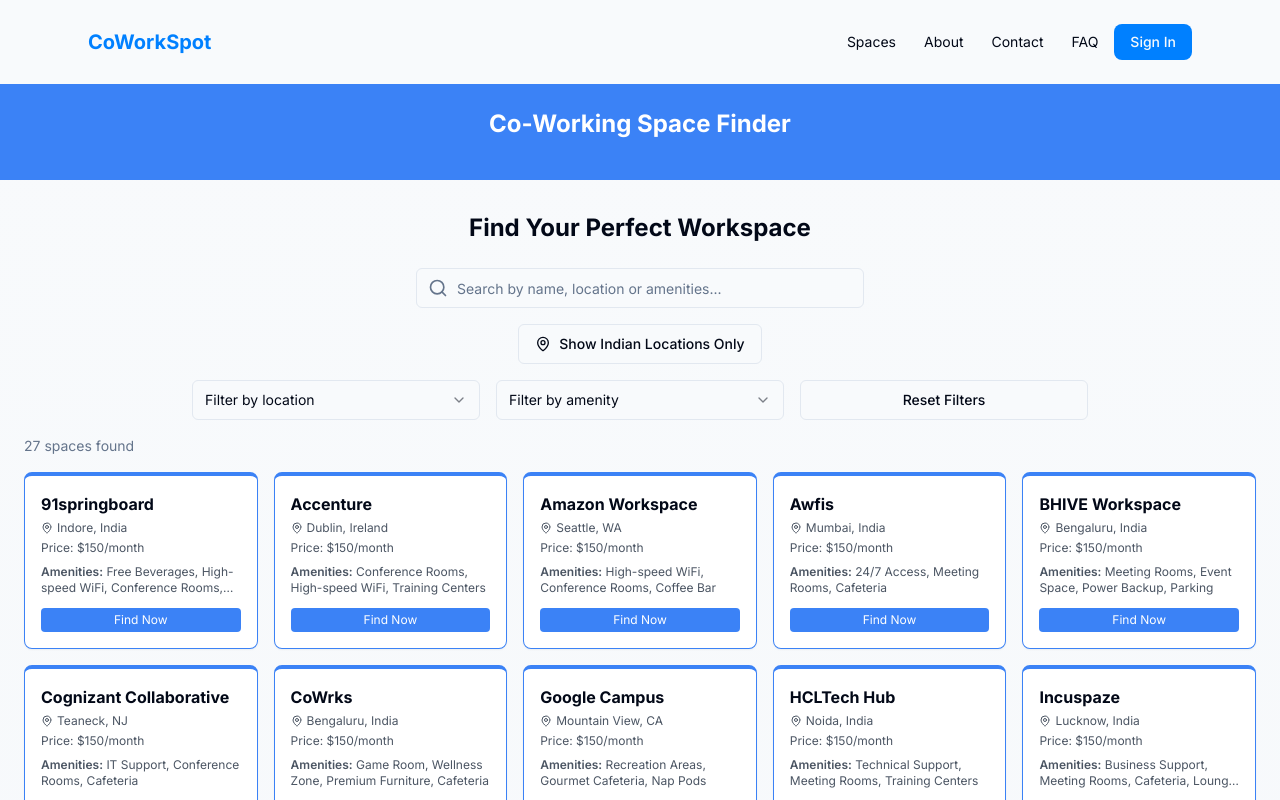
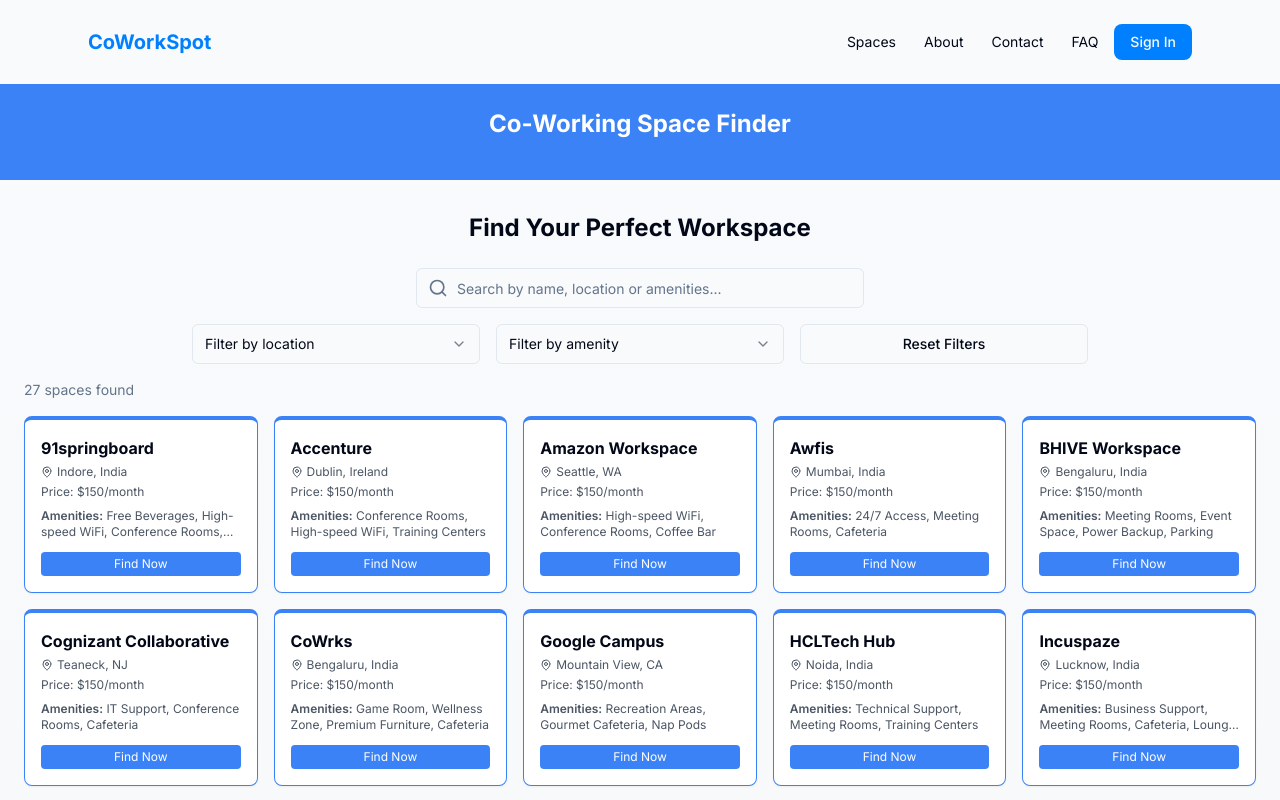
Before and after one commit to maneeshsit/coworkspot-finder, a React (Vite) app: page / in a window 1280 px wide. Shown: the top 800 px of the page. Built offline with nearby package versions, Linux system fonts and the light colour scheme.

Commit message:
Remove Indian locations filter
Removes the "Show Indian Locations Only" filter from the SpacesList component.

```diff
--- a/src/components/SpaceCard.tsx
+++ b/src/components/SpaceCard.tsx
@@ -41,11 +41,6 @@ const SpaceCard: React.FC<SpaceCardProps> = ({ space }) => {
       location;
   };
 
-  // Check if space is in an Indian city (kept for reference)
-  const isIndianCity = indianCities.some(city =>
-    normalizeLocationName(space.location).includes(city)
-  );
-
   const handleFindNow = () => {
     toast({
       title: "Space Selected",
--- a/src/components/SpacesList.tsx
+++ b/src/components/SpacesList.tsx
@@ -1,12 +1,12 @@
-import React, { useState, useEffect } from 'react';
+import React, { useState } from 'react';
 import { coworkingSpaces } from '../lib/data';
 import SpaceCard from './SpaceCard';
-import { Search, Filter, MapPin } from 'lucide-react';
+import { Search, Filter } from 'lucide-react';
 import { Input } from './ui/input';
 import { Select, SelectContent, SelectItem, SelectTrigger, SelectValue } from './ui/select';
 import { Button } from './ui/button';
 
-// Define Indian cities for filter section
+// Define Indian cities for filter section (keeping for reference)
 const indianCities = [
   "Hyderabad", "Pune", "Mumbai", "Bengaluru", "Noida",
   "Lucknow", "Visakhapatnam", "Kanpur", "Indore", "Bhopal", "Navi Mumbai",
@@ -29,7 +29,6 @@ const SpacesList: React.FC = () => {
   const [filterText, setFilterText] = useState('');
   const [selectedLocation, setSelectedLocation] = useState('');
   const [selectedAmenity, setSelectedAmenity] = useState('');
-  const [showIndianOnly, setShowIndianOnly] = useState(false);
 
   // Normalize location names for consistency
   const normalizeLocationName = (location: string): string => {
@@ -73,11 +72,7 @@ const SpacesList: React.FC = () => {
     const matchesAmenity = !selectedAmenity ||
       space.amenities.some(amenity => amenity === selectedAmenity);
 
-    // Indian cities filter
-    const matchesIndian = !showIndianOnly ||
-      indianCities.some(city => normalizedSpaceLocation.includes(city));
-
-    return matchesText && matchesLocation && matchesAmenity && matchesIndian;
+    return matchesText && matchesLocation && matchesAmenity;
   });
 
   // Sort spaces alphabetically by name
@@ -90,13 +85,6 @@ const SpacesList: React.FC = () => {
     setFilterText('');
     setSelectedLocation('');
     setSelectedAmenity('');
-    setShowIndianOnly(false);
-  };
-
-  // Quick filter for Indian locations
-  const handleShowIndianOnly = () => {
-    setShowIndianOnly(!showIndianOnly);
-    setSelectedLocation(''); // Clear location filter when using the Indian filter
   };
 
   return (
@@ -118,18 +106,6 @@ const SpacesList: React.FC = () => {
               placeholder="Search by name, location or amenities..."
               className="pl-10 pr-3 w-full"
             />
-          </div>
-
-          {/* Indian locations quick filter */}
-          <div className="flex justify-center mb-4">
-            <Button
-              variant={showIndianOnly ? "default" : "outline"}
-              onClick={handleShowIndianOnly}
-              className="flex items-center gap-2"
-            >
-              <MapPin className="h-4 w-4" />
-              {showIndianOnly ? "Showing Indian Locations" : "Show Indian Locations Only"}
-            </Button>
           </div>
 
           {/* Filters */}
```
